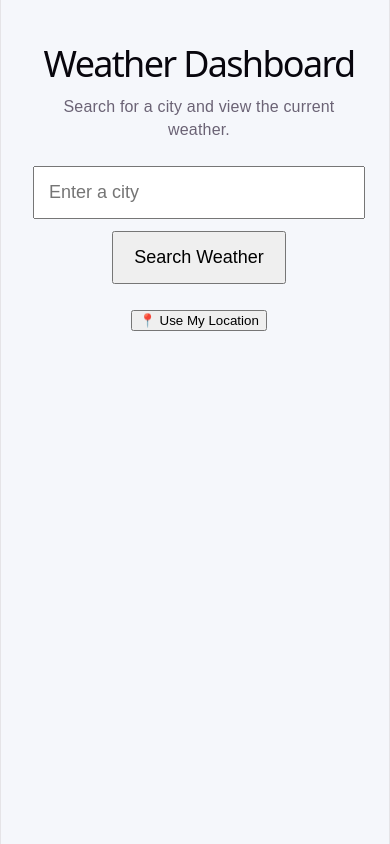
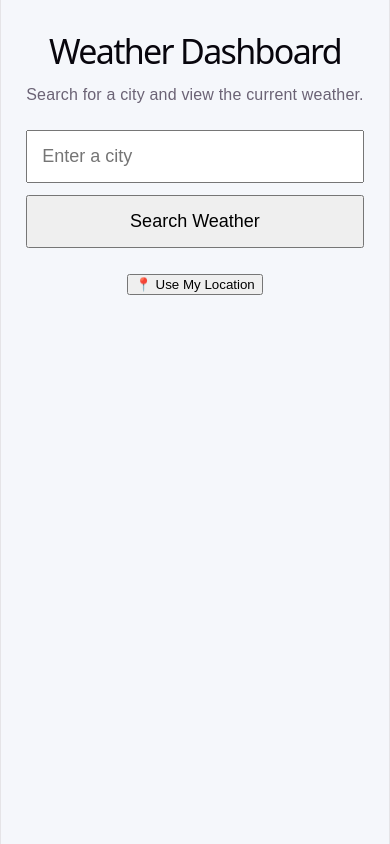
Before and after one commit to jbloch100/weather-dashboard, a React (Vite) app: page / in a window 390 px wide. Built offline with nearby package versions, Linux system fonts and the light colour scheme.

Commit message:
Added responsive design with media queries

```diff
--- a/src/App.css
+++ b/src/App.css
@@ -1,3 +1,7 @@
+* {
+  box-sizing: border-box;
+}
+
 body {
   margin: 0;
   font-family: Arial, sans-serif;
@@ -66,6 +70,109 @@ button:hover {
 }
 
 .condition {
+  font-size: 24px;
   font-weight: 600;
   color: #555;
+  margin: 16px 0;
 }
+
+/* ========================= */
+/* Mobile Phones */
+/* ========================= */
+
+@media (max-width: 600px) {
+  main {
+    padding: 20px;
+  }
+
+  h1 {
+    font-size: 34px;
+  }
+
+  .search-bar {
+    flex-direction: column;
+    align-items: stretch;
+  }
+
+  .search-bar input,
+  .search-bar button {
+    width: 100%;
+    min-width: 100%;
+  }
+
+  .weather-card {
+    max-width: 100%;
+    padding: 20px;
+  }
+
+  .weather-card h2 {
+    font-size: 28px;
+  }
+
+  .temperature {
+    font-size: 30px;
+  }
+
+  .condition {
+    font-size: 22px;
+  }
+
+  .weather-card p {
+    font-size: 18px;
+  }
+}
+
+/* ========================= */
+/* Tablets / iPads */
+/* ========================= */
+
+@media (min-width: 601px) and (max-width: 1024px) {
+  main {
+    max-width: 900px;
+    padding: 28px;
+  }
+
+  .search-bar input {
+    width: 350px;
+  }
+
+  .weather-card {
+    max-width: 520px;
+  }
+}
+
+/* ========================= */
+/* Laptops */
+/* ========================= */
+
+@media (min-width: 1025px) and (max-width: 1440px) {
+  main {
+    max-width: 900px;
+  }
+
+  .weather-card {
+    max-width: 540px;
+  }
+}
+
+/* ========================= */
+/* Large Desktops */
+/* ========================= */
+
+@media (min-width: 1441px) {
+  main {
+    max-width: 1100px;
+  }
+
+  h1 {
+    font-size: 56px;
+  }
+
+  .weather-card {
+    max-width: 600px;
+  }
+
+  .temperature {
+    font-size: 42px;
+  }
+}
```
